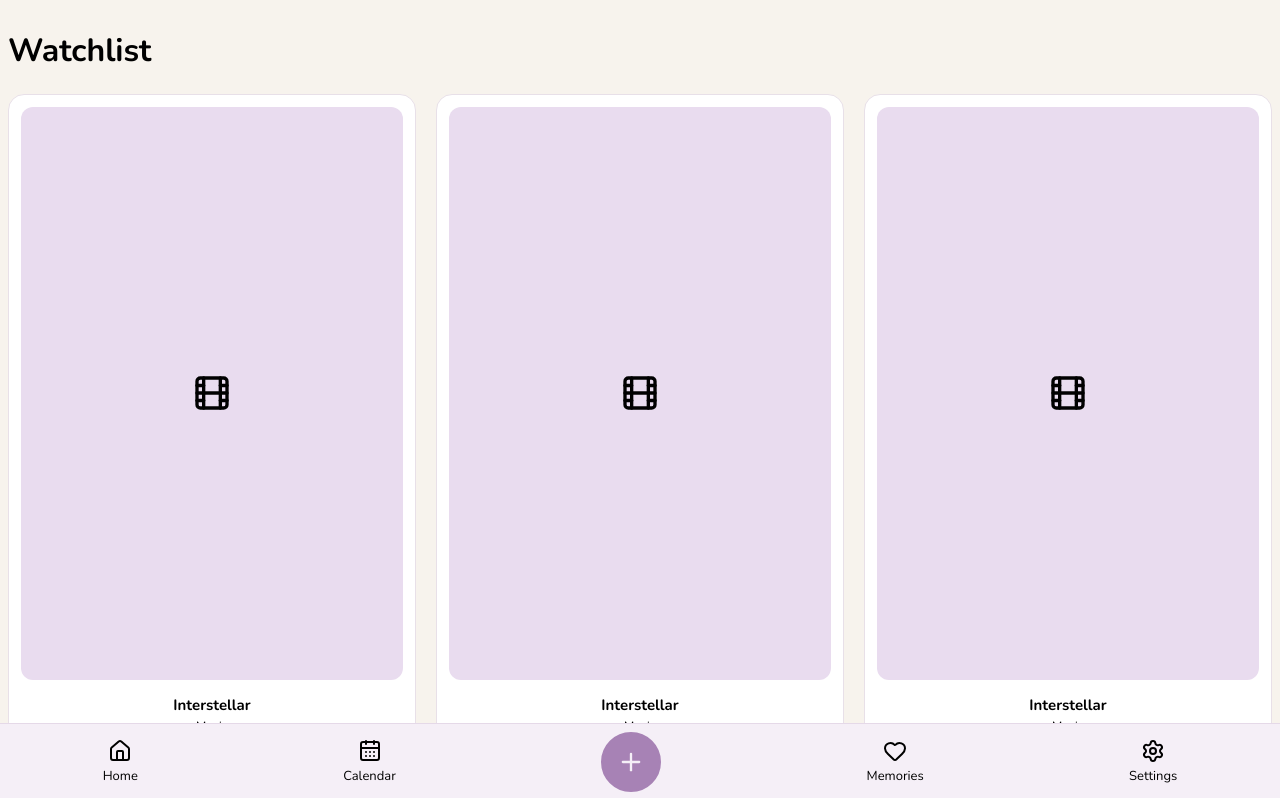
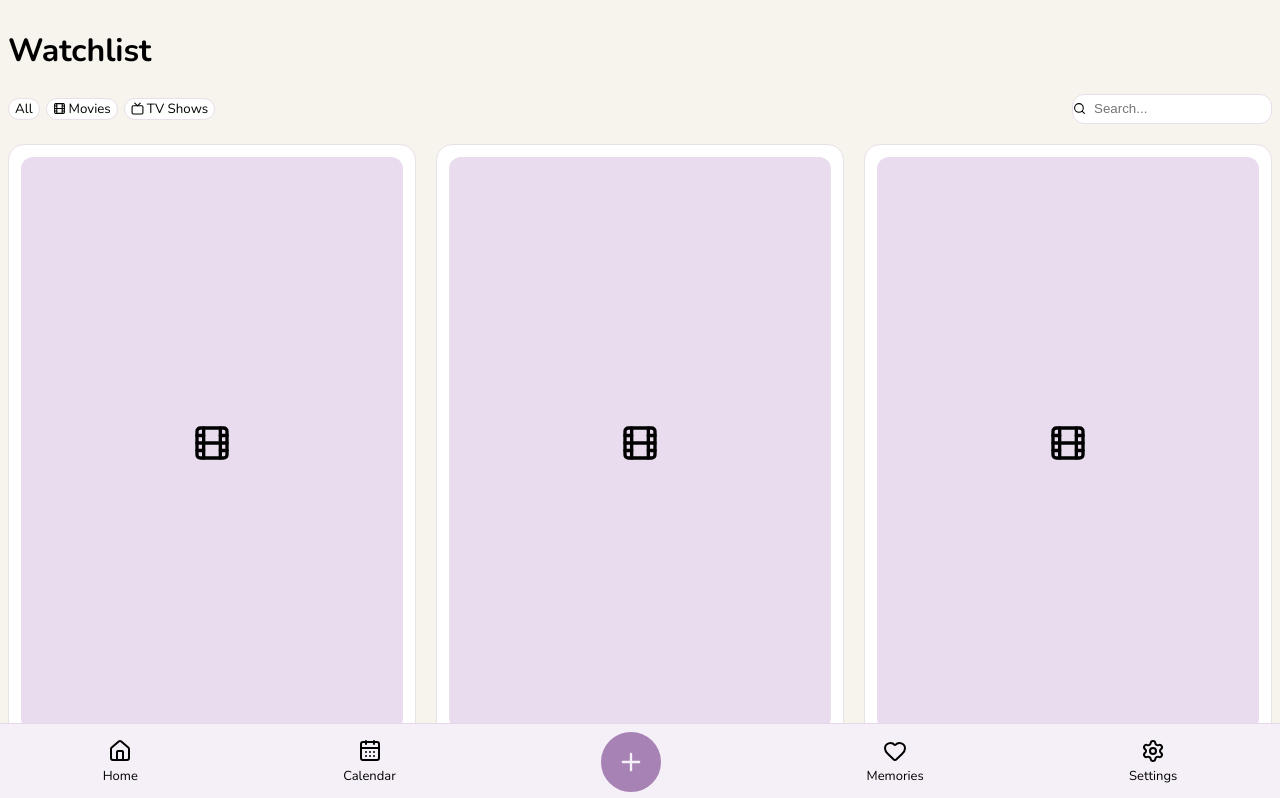
Before and after one commit to Shameer-R/BetweenUs, a React app in the folder frontend/: page /watchlist in a window 1280 px wide. Shown: the top 798 px of the page. Built offline with nearby package versions, Linux system fonts and the light colour scheme; the HTML template or start-up script is replaced by a standard one.

Commit message:
feat: add watchlist filters and search UI

```diff
--- a/frontend/src/pages/Watchlist.css
+++ b/frontend/src/pages/Watchlist.css
@@ -9,3 +9,55 @@
   grid-template-columns: repeat(3, minmax(0, 1fr));
   gap: 20px;
 }
+
+.watchlist-filter-container {
+  display: flex;
+  flex-direction: row;
+  justify-content: space-between;
+  margin-bottom: 20px;
+}
+
+.watchlist-filter-buttons {
+  display: flex;
+  align-items: center;
+  gap: 1px;
+  flex-wrap: wrap;
+}
+
+.watchlist-filter-buttons > button {
+  display: inline-flex;
+  align-items: center;
+  justify-content: center;
+  gap: 3px;
+  border: 1px solid #e8dfea;
+  margin-right: 5px;
+  border-radius: 12px;
+  background-color: #ffffff;
+  text-align: center;
+  width: fit-content;
+}
+
+.watchlist-filter-buttons > button:hover {
+  background-color: #f3eaf5;
+}
+
+.watchlist-search {
+  display: flex;
+  align-items: center;
+  gap: 8px;
+  border: 1px solid #e8dfea;
+  border-radius: 12px;
+  background-color: white;
+  height: 30px;
+  box-sizing: border-box;
+}
+
+.watchlist-search input {
+  border: none;
+  outline: none;
+  background: transparent;
+  padding: 0;
+  height: 100%;
+  min-width: 0;
+  flex: 1;
+}
--- a/frontend/src/pages/Watchlist.jsx
+++ b/frontend/src/pages/Watchlist.jsx
@@ -1,12 +1,33 @@
 import Navbar from "../components/Navbar";
 import WatchListCard from "../components/WatchListCard";
 import "../pages/Watchlist.css";
+import { Tv, Film, Search } from "lucide-react";
 
 function Watchlist() {
   return (
     <>
       <div className="watchlist-page">
         <h1>Watchlist</h1>
+
+        <div className="watchlist-filter-container">
+          <div className="watchlist-filter-buttons">
+            <button>All</button>
+            <button>
+              <Film size={13} />
+              Movies
+            </button>
+            <button>
+              <Tv size={13} />
+              TV Shows
+            </button>
+          </div>
+
+          <div className="watchlist-search">
+            <Search size={13} />
+            <input type="text" placeholder="Search..." />
+          </div>
+        </div>
+
         <div className="watchlist-container">
           <WatchListCard />
           <WatchListCard />
```
